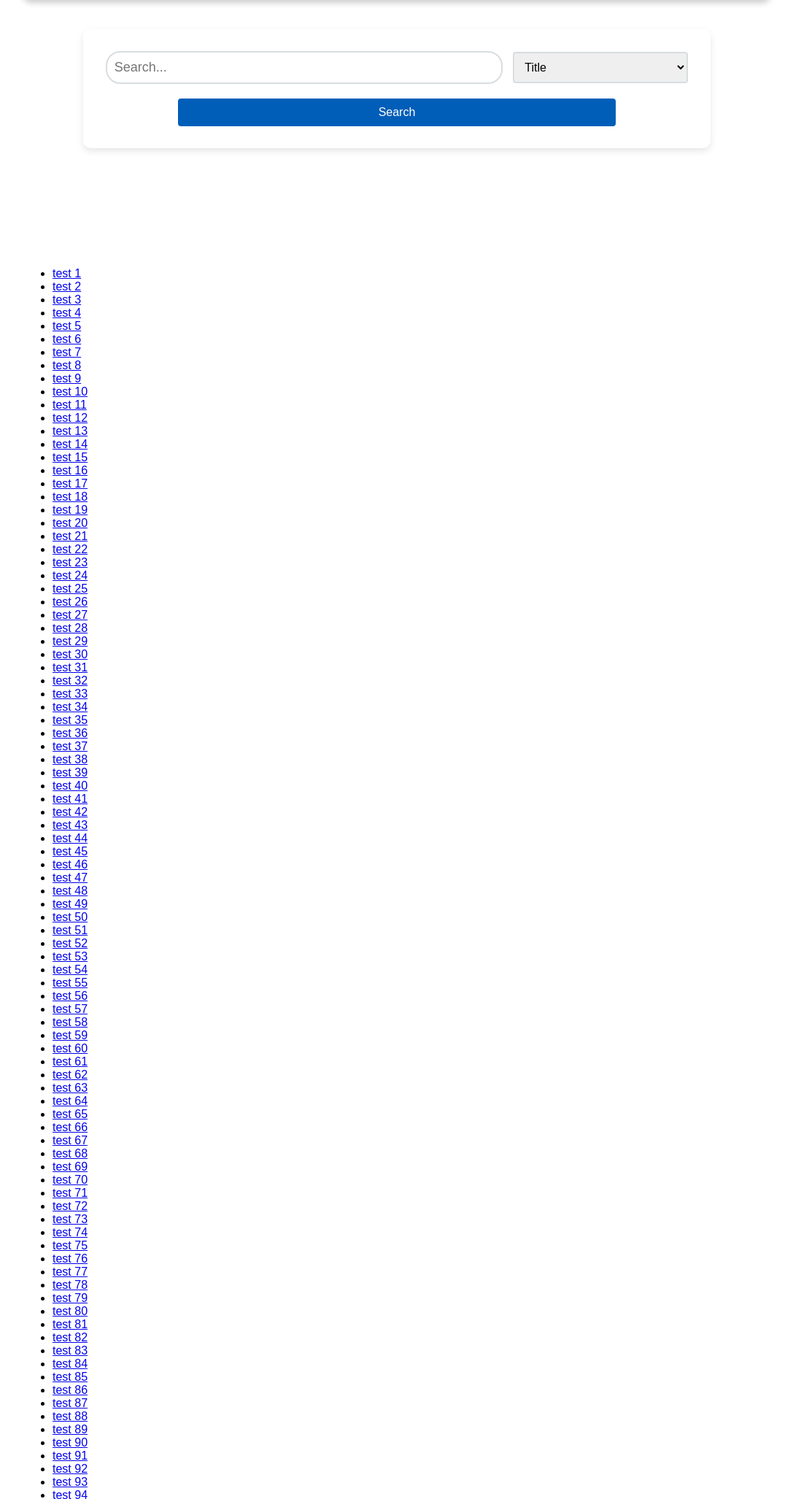
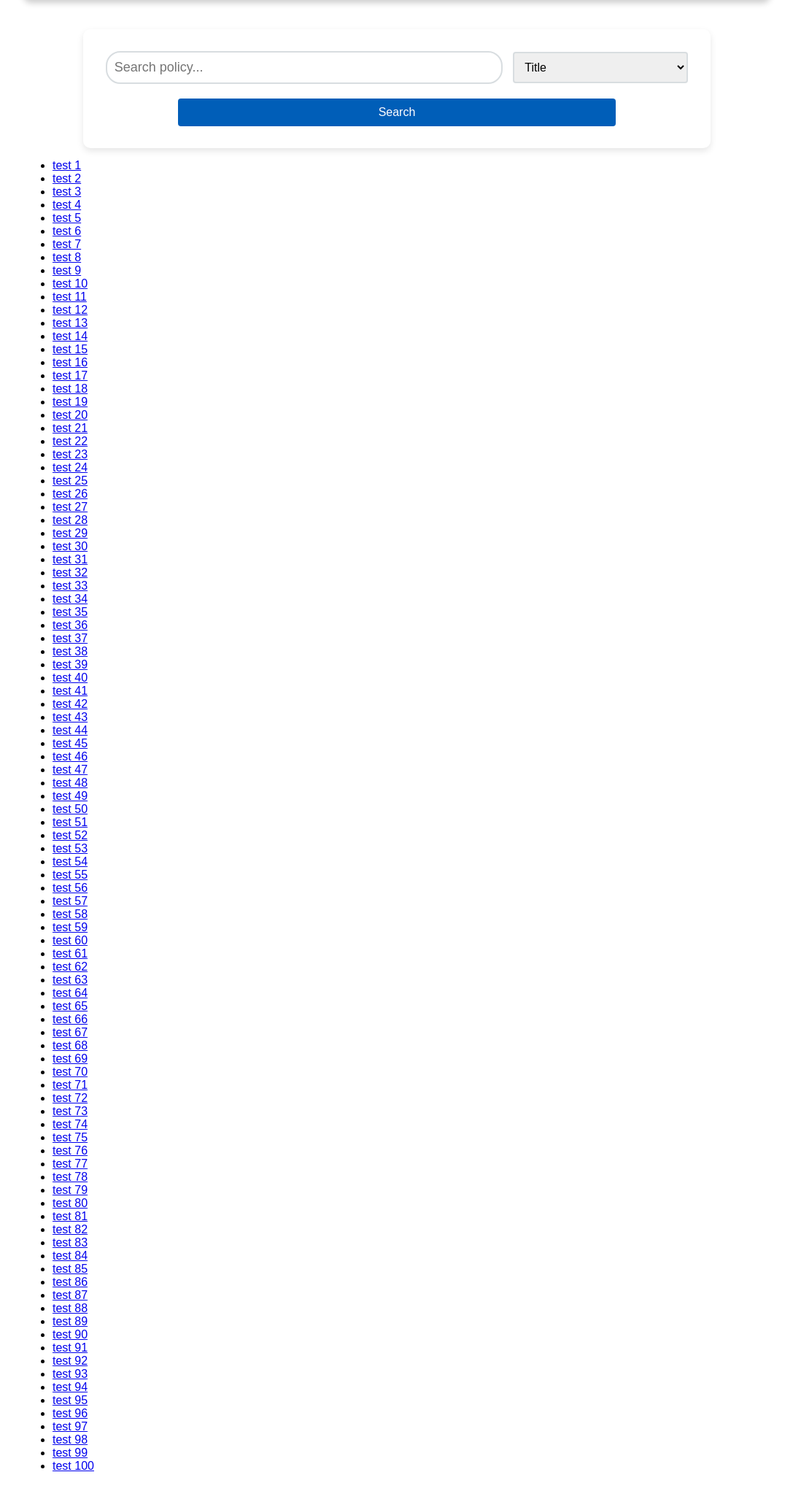
Before and after one commit to hackday-gitwellsoon/policies-web, a Flask app: page / in a window 1280 px wide. Shown: the part 80-2134 px from the top of the page at 73% size, without its empty margins (96-1183 px from the left). Run offline with Flask 3, Linux system fonts and the light colour scheme; some libraries are stand-ins or nearby versions.

Commit message:
Style Changes work

```diff
--- a/static/styles.css
+++ b/static/styles/styles.css
@@ -63,6 +63,7 @@ html, body {
     margin: 0;
     font-family: Sans-serif;
     position: absolute;
+    overflow: hidden;
 }
 
 body {
@@ -171,7 +172,7 @@ select.nhs-select {
 
 /* Container for search results */
 .main-content {
-    margin-top: 260px;
+    margin-top: 7rem;
     width: 80%;
     padding: 20px;
     overflow: hidden;
--- a/templates/base.html
+++ b/templates/base.html
@@ -5,17 +5,22 @@
 {% endblock %}
 
 {% block head %}
-    <link rel="stylesheet" href="{{ url_for('static', filename='css/styles.css') }}">
+    <link rel="stylesheet" href="{{ url_for('static', filename='styles/styles.css') }}">
+    <link rel="stylesheet" href="{{ url_for('static', filename='styles/seperator.css') }}">
 {% endblock %}
 
+<div class="mft-all">
     {% block navbar %}
+    <div class="mft-navbar">
         <nav class="navbar navbar-inverse navbar-fixed-top nhs-blue">
             <a class="navbar-brand navbar-text" href="{{ url_for('homePage') }}">
                 <img src="{{ url_for('static', filename='florence_icon.png') }}" alt="Logo" class="navbar-logo">
                 Florence NightingOwl
             </a>
         </nav>
+    </div>
     {% endblock %}
 
     {% block content %}
     {% endblock %}
+</div>
--- a/templates/index.html
+++ b/templates/index.html
@@ -1,15 +1,11 @@
 {% extends "base.html" %}
-
-{% block head %}
-<link rel="stylesheet" href="{{ url_for('static', filename='styles.css') }}">
-{% endblock %}
 
 {% block content %}
     <div class="nhs-container">
         <form method="POST" class="form-inline" autocomplete="off">
             {{ form.hidden_tag() }}
             <div class="search-elements">
-            {{ form.query(placeholder="Search...", value="", class="nhs-input") }}
+                {{ form.query(placeholder="Search policy...", value="", class="nhs-input") }}
                 {{ form.filter(class="nhs-select") }}
             </div>
             <div class="search-button">
```
Also changed, not shown: templates/policy.html (+4 -8 lines), static/styles/seperator.css (added), 1 other file. Lines whose indentation alone changed are shown as unchanged.
